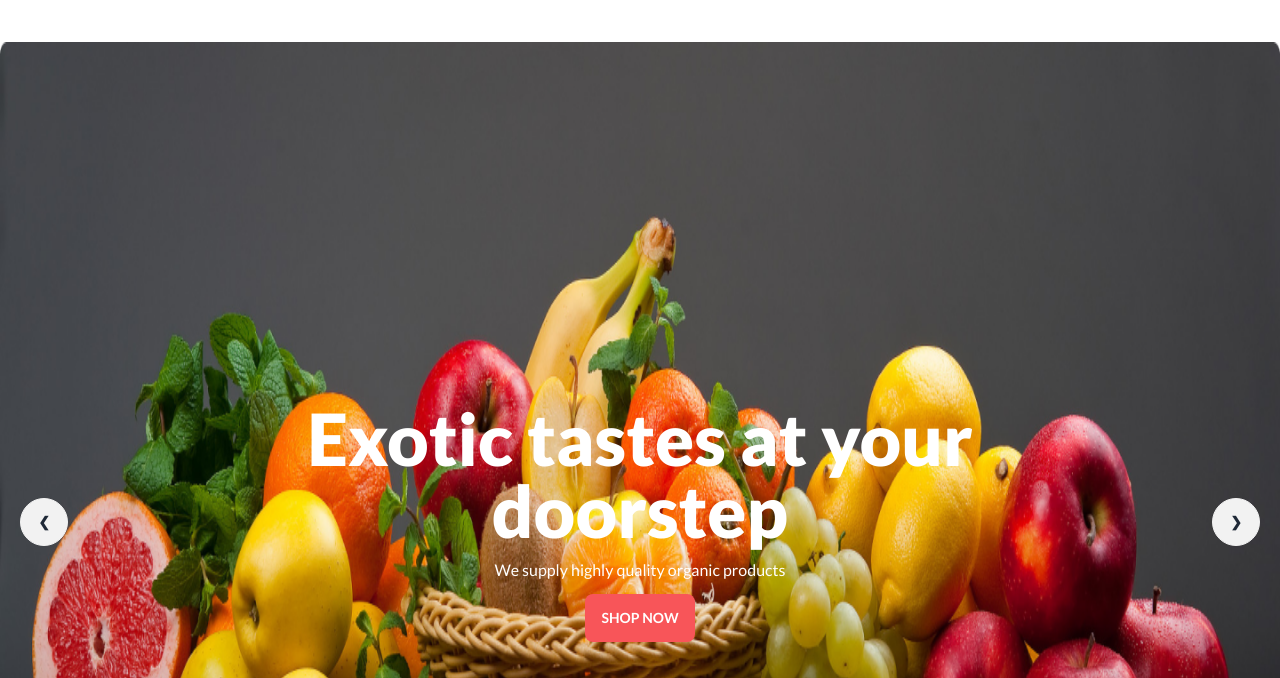
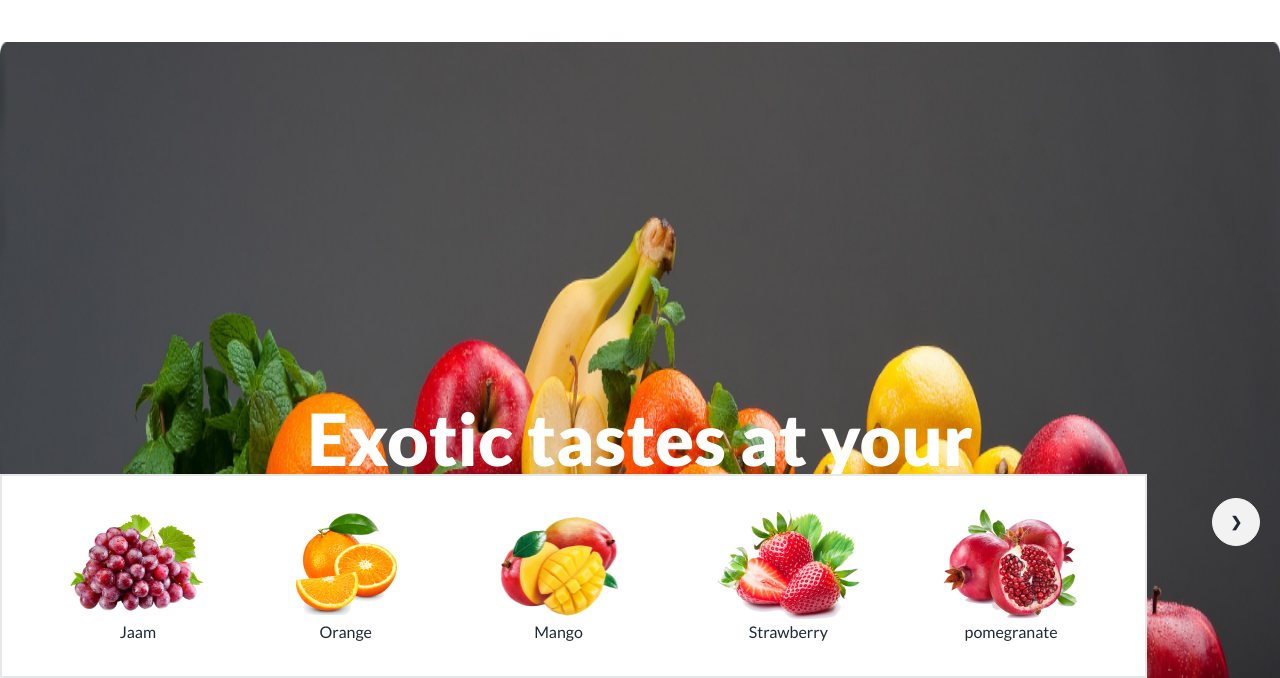
Before and after one commit to Towhid55/B8A3-fruit-brust, a plain HTML site: page index.html in a window 1280 px wide. Shown: the part 122-800 px from the top of the page. Drawn offline with nearby package versions, Linux system fonts and the light colour scheme; grey boxes are pictures that could not be loaded.

Commit message:
added overly or absolute option

```diff
--- a/index.html
+++ b/index.html
@@ -89,13 +89,13 @@
         </nav>
         <!-- Slide section -->
 
-        <section>
+        <section class="relative">
 
             <div class="md:container md:mx-auto my-14">
                 <div class="carousel w-full">
                     <!-- Slide-1 -->
                     <div id="slide1" class="carousel-item relative w-full">
-                        <img src="./images/banner1.png" class="w-full " />
+                        <img src="./images/banner1.png" class="w-full" />
                         <div class="inset-0 absolute overlay flex justify-center items-center">
 
                             <div class="text-white text-center">
@@ -184,10 +184,38 @@
             </div>
 
         </section>
+        <!-- overflow section -->
+        <section class="absolute bottom-0 hidden right-[133px] gap-20 lg:flex justify-between bg-white border-2 py-8 px-16 text-center">
+            <div class="">
+                <img src="./images/fruit1.png" alt="">
+                <p>Jaam</p>
+            </div>
+            <div>
+                <img src="./images/fruit2.png" alt="">
+                <p>Orange</p>
+            </div>
+            <div>
+                <img src="./images/fruit3.png" alt="">
+                <p>Mango</p>
+            </div>
+            <div>
+                <img src="./images/fruit4.png" alt="">
+                <p>Strawberry</p>
+            </div>
+            <div>
+                <img src="./images/fruit5.png" alt="">
+                <p>pomegranate</p>
+            </div>
+
+
+
+
+
+        </section>
     </header>
     <main class="md:container md:mx-auto">
         <!-- Deal of the day -->
-        <section class="my-14">
+        <section class="my-14 lg:mt-56">
             <div class="grid grid-cols-1 md:grid-cols-2 lg:grid-cols-2  ">
                 <div class="flex-1 space-y-4 text-center lg:text-left">
                     <h2 class="text-5xl font-bold">Deal of the day</h2>
```
